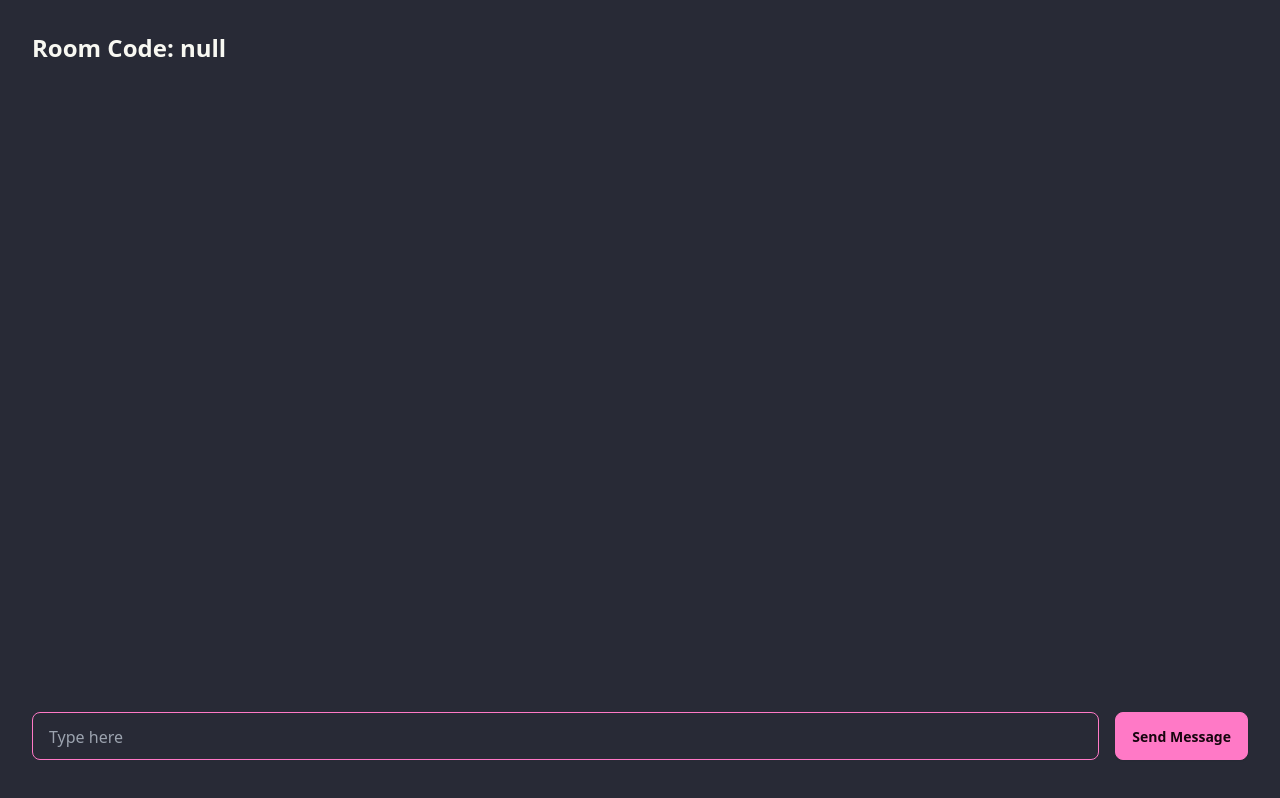
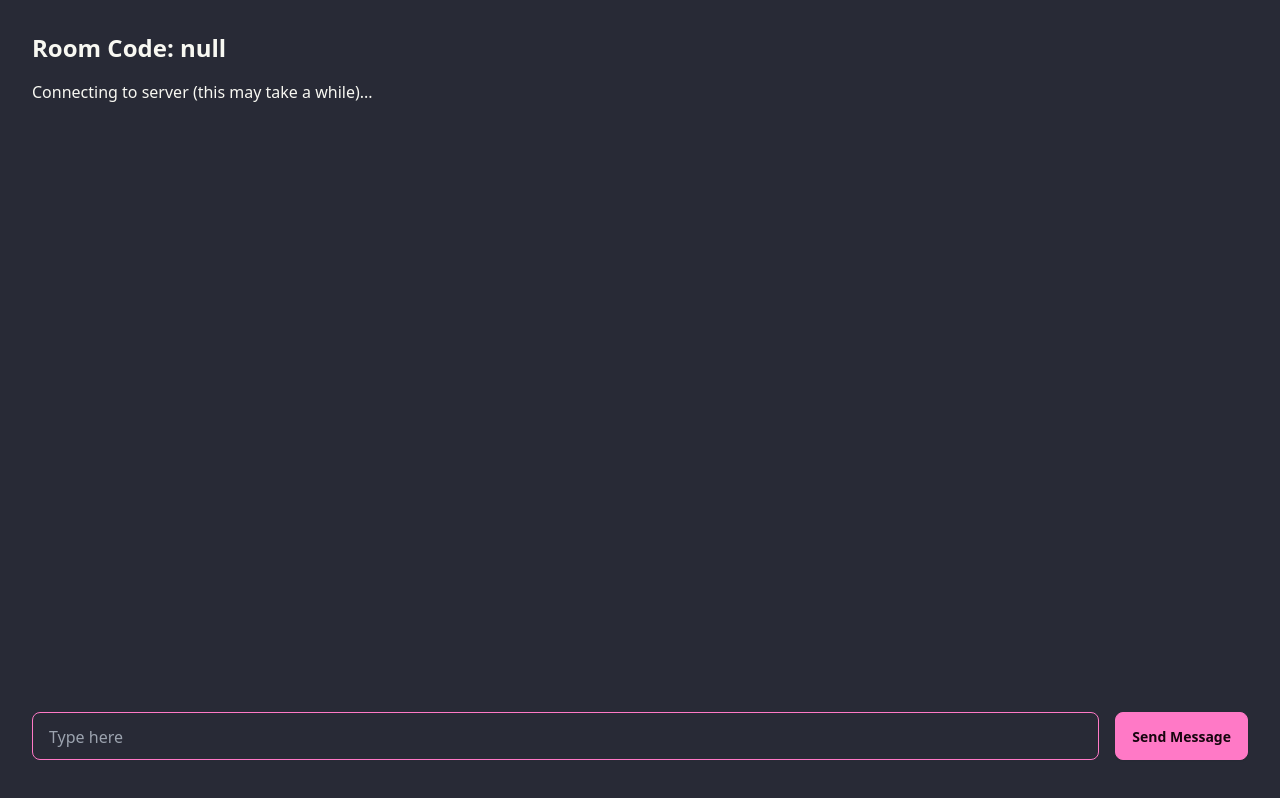
Before and after one commit to Apollo199999999/simple-chat-program, a website: page client/chat.html in a window 1280 px wide. Drawn offline with nearby package versions, Linux system fonts and the light colour scheme; no server answers.

Commit message:
Update chat.html

```diff
--- a/client/chat.html
+++ b/client/chat.html
@@ -18,7 +18,9 @@
 <body>
     <div class="m-8">
         <h1 class="text-2xl font-bold mb-4" id="roomCodeHeading">Room Code: XXXXXXXX</h1>
-        <div id="chat-logs" class="overflow-y-auto mb-28" />
+        <div id="chat-logs" class="overflow-y-auto mb-28">
+            <p>Connecting to server (this may take a while)...</p>
+        </div>
         <div class="btm-nav flex-row mb-8">
             <input type="text" id="msgInputBox" placeholder="Type here"
                 class="grow input input-bordered input-primary w-full ml-8 mr-4" onkeydown="tryEnterMessage(event)" />
```
